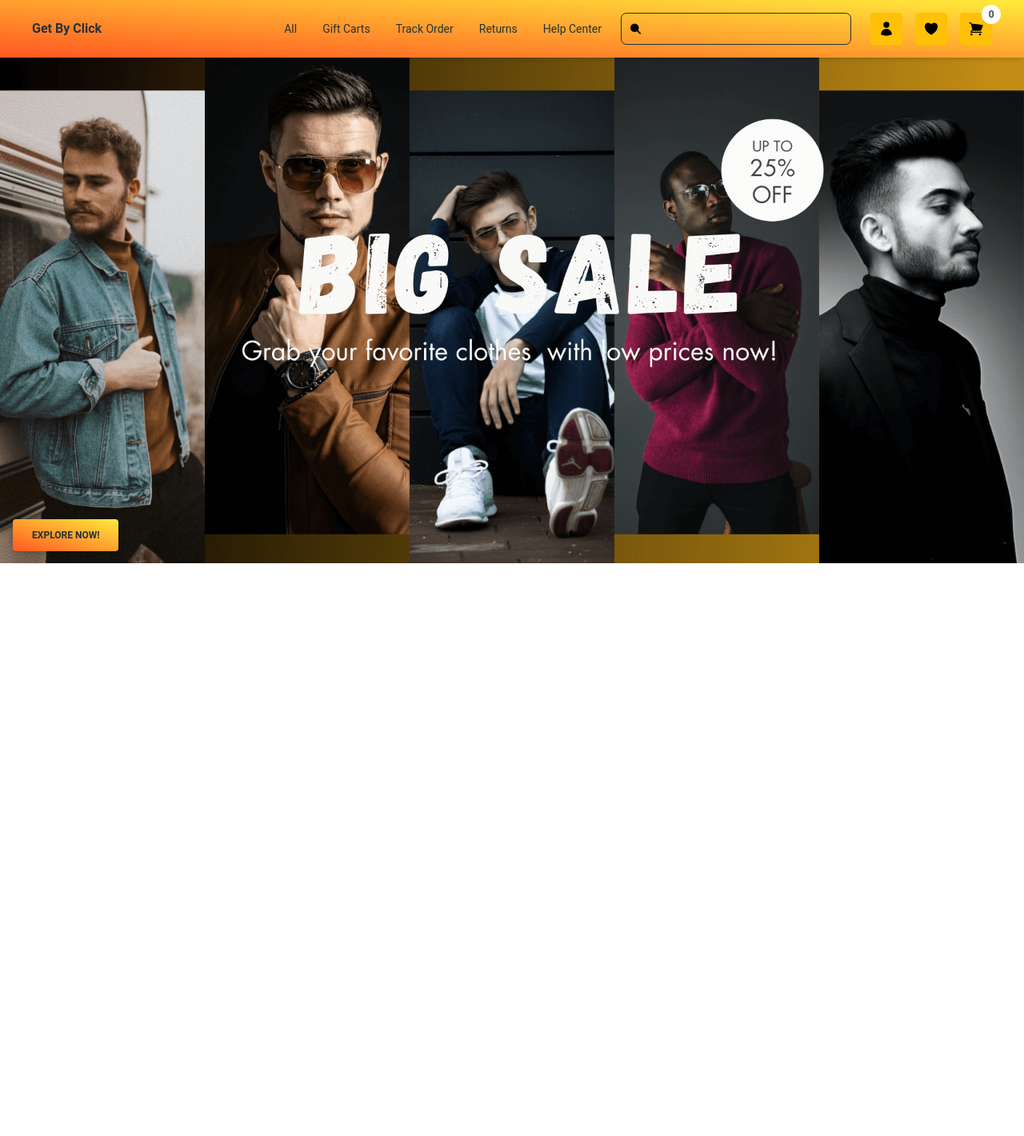
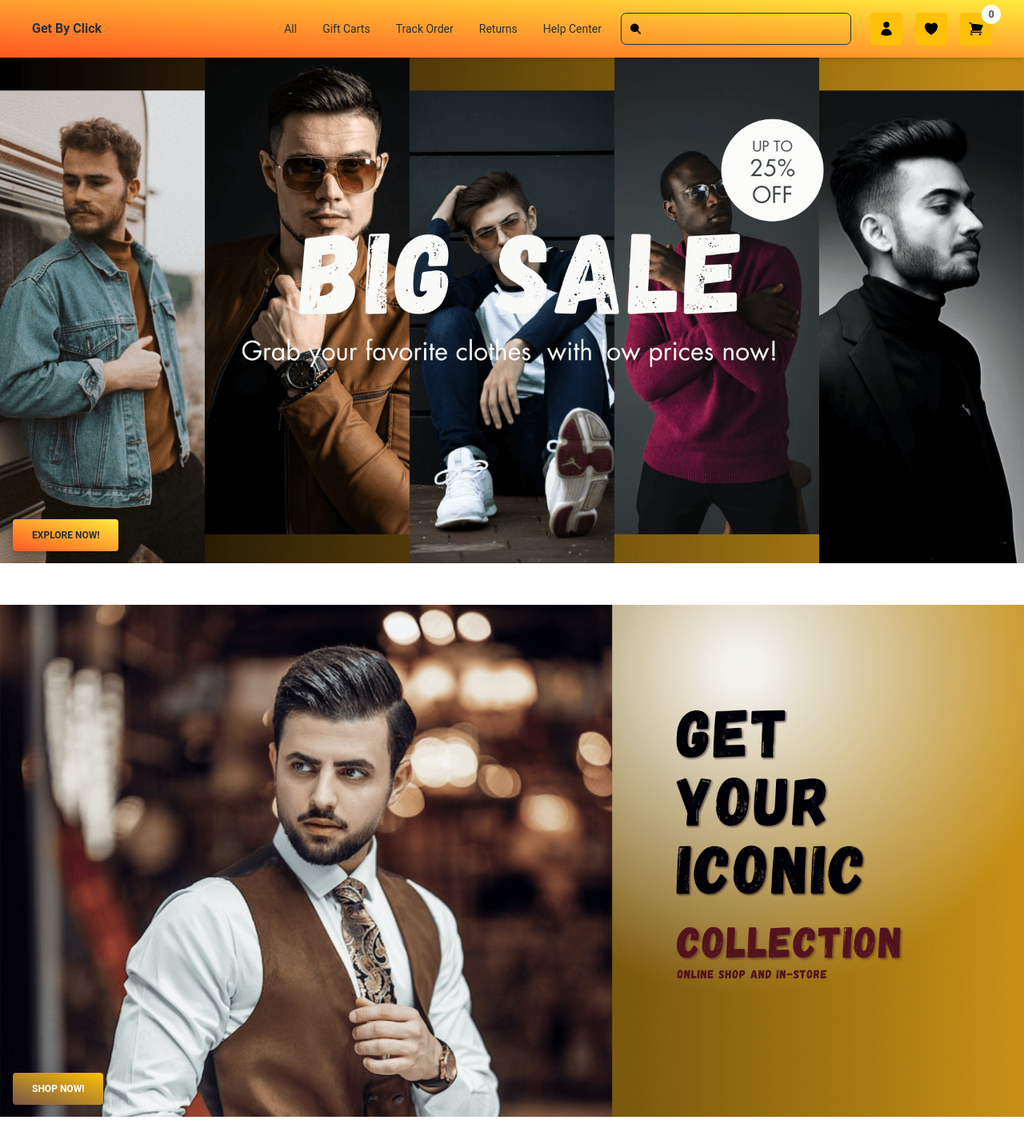
Before and after one commit to sayonUsman/get-by-click, a React (Vite) app: page / in a window 1280 px wide. Shown: the whole page at 80% size. Before the commit the page ends 800 px from the top, so only its background shows below. Built offline with nearby package versions, Linux system fonts and the light colour scheme.

Commit message:
Added collection section and deleted absolute class from header

```diff
--- /dev/null
+++ b/src/components/Collection.jsx
@@ -0,0 +1,19 @@
+import banner from "../assets/collection-banner.png";
+import { Button } from "@material-tailwind/react";
+
+const Collection = () => {
+  return (
+    <div className="sm:mt-3 md:mt-5 lg:mt-7">
+      <img src={banner} alt="Banner Image" className="w-full"></img>
+
+      <Button
+        variant="gradient"
+        className="rounded from-brown-500 to-amber-500 text-white font-blod -mt-20 ml-2 md:-mt-24 md:ml-4"
+      >
+        Shop Now!
+      </Button>
+    </div>
+  );
+};
+
+export default Collection;
--- a/src/components/Header.jsx
+++ b/src/components/Header.jsx
@@ -3,7 +3,7 @@ import { Button } from "@material-tailwind/react";
 
 const Header = () => {
   return (
-    <div className="absolute mt-16">
+    <div className="mt-16">
       <img src={banner} alt="Banner Image" className="w-full"></img>
 
       <Button
--- a/src/main.jsx
+++ b/src/main.jsx
@@ -4,12 +4,14 @@ import "./index.css";
 import { ThemeProvider } from "@material-tailwind/react";
 import FixedNavbar from "./components/Navbar";
 import Header from "./components/Header";
+import Collection from "./components/collection";
 
 ReactDOM.createRoot(document.getElementById("root")).render(
   <React.StrictMode>
     <ThemeProvider>
       <FixedNavbar />
       <Header></Header>
+      <Collection></Collection>
     </ThemeProvider>
   </React.StrictMode>
 );
```
Also changed, not shown: src/assets/collection-banner.png (added).
